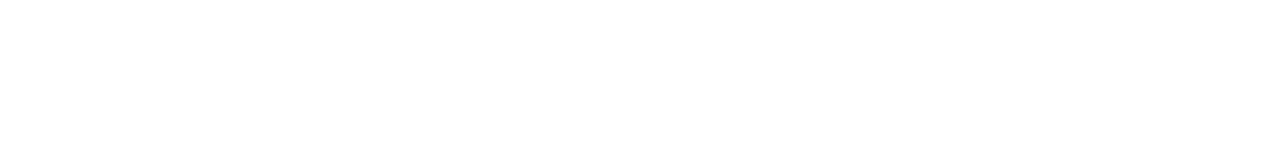
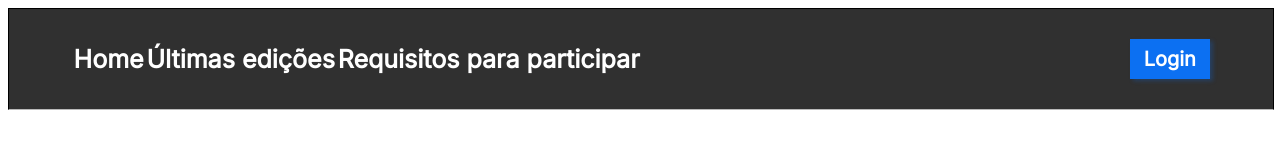
Before and after one commit to Guilhermepe98/Bootcamp-DNC, a plain HTML site: page index.html in a window 1280 px wide. Drawn offline with Linux system fonts and the light colour scheme.

Commit message:
criação do estilo css do menu

```diff
--- a/index.html
+++ b/index.html
@@ -8,6 +8,14 @@
     <title>Bootcamp DNC</title>
 </head>
 <body>
+    <nav id="principal">
+        <div id="menu">
+            <a href="">Home</a>
+            <a href="">Últimas edições</a>
+            <a href="">Requisitos para participar</a>
+        </div>
+        <button>Login</button>
+    </nav>
 
 </body>
 </html>
--- a/style.css
+++ b/style.css
@@ -0,0 +1,53 @@
+/* Importando um fonte */
+@import url('https://fonts.googleapis.com/css2?family=Inter&display=swap');
+
+body {
+    margin: 0x; /* Margem externa*/
+    padding: 0px; /* Margem interna*/
+}
+/* Menu de navegação principal*/
+#principal {
+    width: 100%;
+    height: 100px;
+    border: 1px solid black;
+    background-color: #303030;
+    display: flex;
+    justify-content: space-between;
+    align-items: center;
+    border-bottom: 1px solid #BABABA;
+
+}
+
+#menu {
+    display: flex;
+    width: 45%;
+    justify-content: space-around;
+    align-items: center;
+    margin-left: 5%;
+}
+
+#principal div a {
+    font-family: 'Inter';
+    font-size: 25px;
+    font-weight: 600;
+    color: white;
+    text-decoration: none;
+}
+
+#principal div a:hover {
+    color: #CCCCCC;
+}
+
+#principal button {
+    margin-right: 5%;
+    background-color: #0C70F2;
+    border: 0px;
+    height: 40px;
+    width: 80px;
+    font-family: 'Inter';
+    font-size: 20px;
+    font-weight: 600;
+    color: white;
+    box-shadow: 3px 2px 4px rgba(12, 112, 242, 0.25);
+    cursor: pointer;
+}
```
